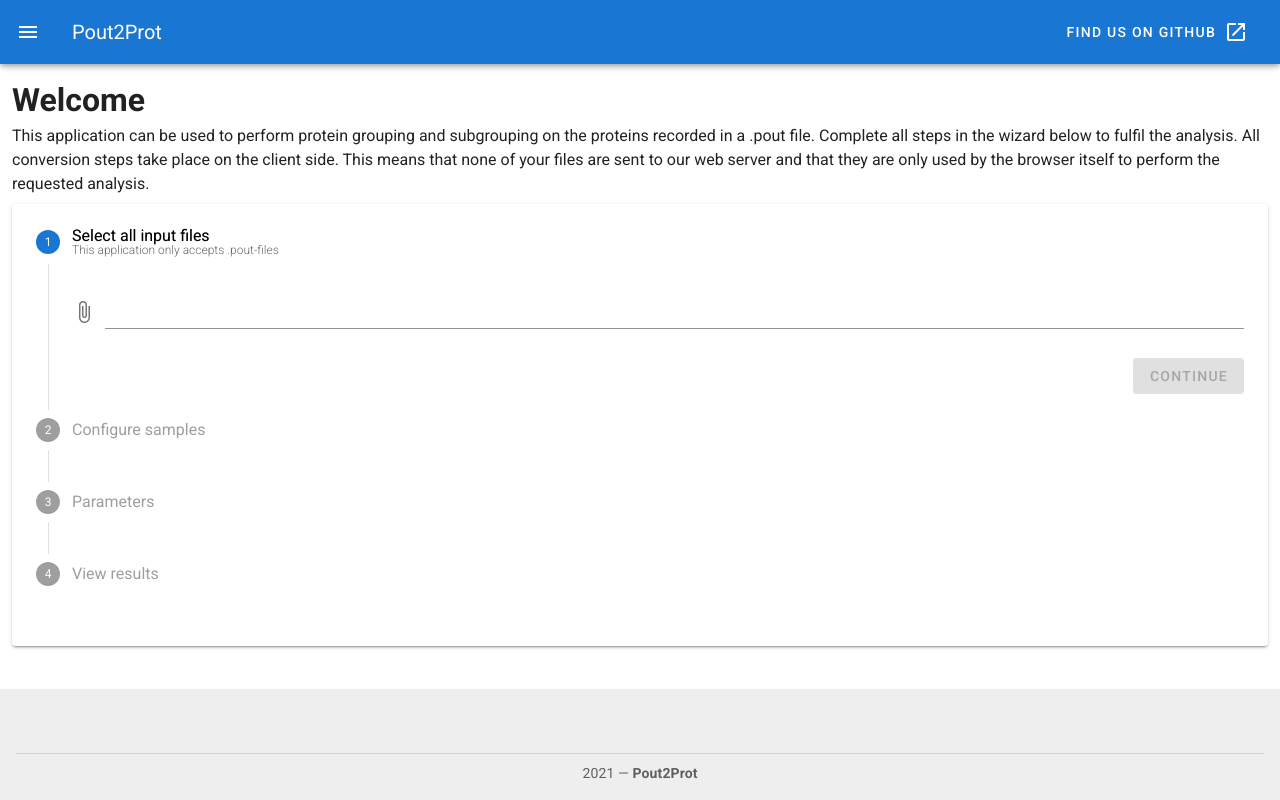
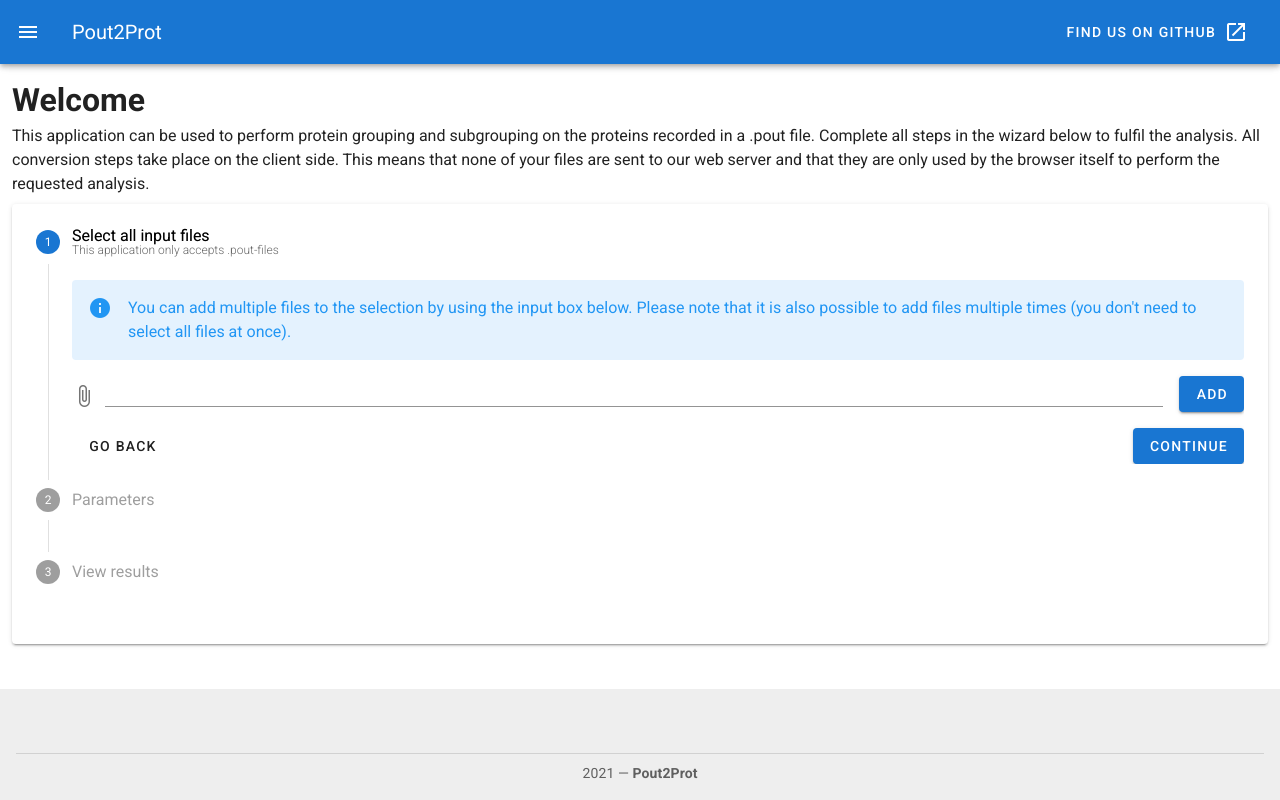
Before and after one commit to compomics/pout2prot, a Vue app in the folder web/: page / in a window 1280 px wide. Built offline with nearby package versions, Linux system fonts and the light colour scheme.

Commit message:
Make easier to select multiple files

```diff
--- a/web/src/components/HomePage.vue
+++ b/web/src/components/HomePage.vue
@@ -12,23 +12,26 @@
                     our web server and that they are only used by the browser itself to perform the requested analysis.
                 </div>
                 <v-stepper vertical v-model="currentStep">
-                    <v-stepper-step :complete="currentStep > 1" step="1">
+                    <v-stepper-step :complete="currentStep > 1" step="1" editable>
                         Select all input files
                         <small>This application only accepts .pout-files</small>
                     </v-stepper-step>
                     <v-stepper-content step="1">
-                        <v-file-input v-model="files" multiple ></v-file-input>
-                        <div class="d-flex mt-2">
-                            <v-btn class="ml-auto" color="primary" @click="currentStep = 2" :disabled="!(files && files.length > 0)">
-                                Continue
-                            </v-btn>
+                        <v-alert
+                            icon="mdi-information"
+                            text
+                            v-if="this.allFiles.length === 0"
+                            type="info"
+                        >
+                            You can add multiple files to the selection by using the input box below. Please note that
+                            it is also possible to add files multiple times (you don't need to select all files at
+                            once).
+                        </v-alert>
+                        <div class="d-flex my-4">
+                            <v-file-input v-model="files" multiple dense hide-details></v-file-input>
+                            <v-btn color="primary" class="ml-4" @click="addFiles">Add</v-btn>
                         </div>
-                    </v-stepper-content>
-                    <v-stepper-step :complete="currentStep > 2" step="2">
-                        Configure samples
-                    </v-stepper-step>
-                    <v-stepper-content step="2">
-                        <v-simple-table>
+                        <v-simple-table v-if="this.allFiles.length > 0">
                             <template v-slot:default>
                                 <thead>
                                     <tr>
@@ -38,7 +41,7 @@
                                     </tr>
                                 </thead>
                                 <tbody>
-                                    <tr v-for="(file, idx) in files" :key="file.name">
+                                    <tr v-for="(file, idx) in allFiles" :key="file.name">
                                         <td>{{ file.name }}</td>
                                         <td>
                                             <v-text-field v-model="sampleCategories[idx]">
@@ -57,15 +60,15 @@
                             <v-btn text @click="currentStep = 1">
                                 Go back
                             </v-btn>
-                            <v-btn class="ml-auto" color="primary" @click="currentStep = 3">
+                            <v-btn class="ml-auto" color="primary" @click="currentStep = 2">
                                 Continue
                             </v-btn>
                         </div>
                     </v-stepper-content>
-                    <v-stepper-step :complete="currentStep > 3" step="3">
+                    <v-stepper-step :complete="currentStep > 2" step="2" editable>
                         Parameters
                     </v-stepper-step>
-                    <v-stepper-content step="3">
+                    <v-stepper-content step="2" >
                         <v-container fluid>
                             <v-row>
                                 <v-col cols="5">
@@ -114,7 +117,7 @@
                             </v-row>
                         </v-container>
                         <div class="d-flex mt-2">
-                            <v-btn text @click="currentStep = 2">
+                            <v-btn text @click="currentStep = 1">
                                 Go back
                             </v-btn>
                             <v-btn class="ml-auto" color="primary" @click="startAnalysis">
@@ -122,7 +125,7 @@
                             </v-btn>
                         </div>
                     </v-stepper-content>
-                    <v-stepper-step :complete="currentStep > 4" step="4">
+                    <v-stepper-step :complete="currentStep > 3" step="3" editable>
                         View results
                     </v-stepper-step>
                     <v-stepper-content step="4">
@@ -176,6 +179,7 @@
 
     data: () => ({
         files: [],
+        allFiles: [],
         sampleCategories: [],
         sampleNames: [],
         currentStep: 1,
@@ -188,24 +192,21 @@
         errorMessage: ""
     }),
 
-    watch: {
-        // Process newly uploaded file and start the parser.
-        files: function() {
-            this.sampleNames.splice(0, this.sampleNames.length);
-            this.sampleCategories.splice(0, this.sampleCategories.length);
+    methods: {
+        addFiles: function() {
             for (const file of this.files) {
-                const fileName = file.name.replace(/.pout$/, "");
-                this.sampleNames.push(fileName);
-                this.sampleCategories.push(fileName);
+                if (!this.allFiles.find(f => f.name === file.name)) {
+                    this.allFiles.push(file);
+                    const fileName = file.name.replace(/.pout$/, "");
+                    this.sampleNames.push(fileName);
+                    this.sampleCategories.push(fileName);
+                }
             }
-        }
-    },
-
-    methods: {
+        },
         startAnalysis: async function() {
             this.error = false;
 
-            if (this.files) {
+            if (this.allFiles) {
                 this.currentStep = 4;
 
                 let psmExp;
@@ -218,7 +219,7 @@
                     [
                         psmExp, pepPsm, pepProt, protPept, repCat
                     ] = await Parser.parseFiles(
-                        this.files,
+                        this.allFiles,
                         this.sampleNames,
                         this.sampleCategories,
                         this.fdr,
@@ -283,8 +284,8 @@
                     const subGroupFile = write_to_file(dict([...repCat]), proteinSubgroups, dict([...psmExp.entries()]), dict(peptPsmArray), dict(peptProtArray), dict(protPeptArray));
 
                     const zip = new JSZip();
-                    zip.file("groups.out", groupFile);
-                    zip.file("subgroups.out", subGroupFile);
+                    zip.file("groups.tsv", groupFile);
+                    zip.file("subgroups.tsv", subGroupFile);
                     this.zipResult = zip;
                 } catch (e) {
                     this.error = true;
```
